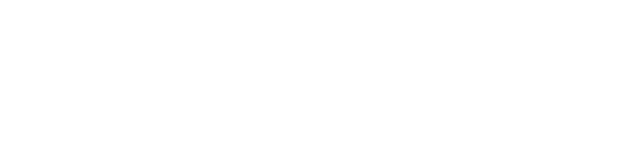
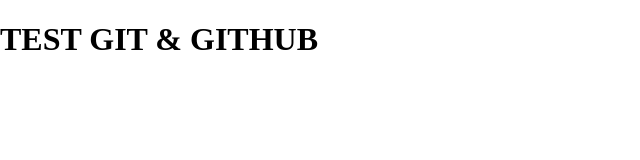
Before and after one commit to dinhcuongngo/designdew, a plain HTML site: page index.html in a window 1280 px wide. Shown: the whole page, without its empty margins (0-640 px from the left). Drawn offline with Linux system fonts and the light colour scheme; files that its build step writes are made by us from their sources.

Commit message:
KEM test

```diff
--- a/index.html
+++ b/index.html
@@ -8,6 +8,6 @@
 	<link rel="stylesheet" href="fontawesome-all.css">
 </head>
 <body>
-
+	<h1>TEST GIT & GITHUB</h1>
 </body>
 </html>
```
